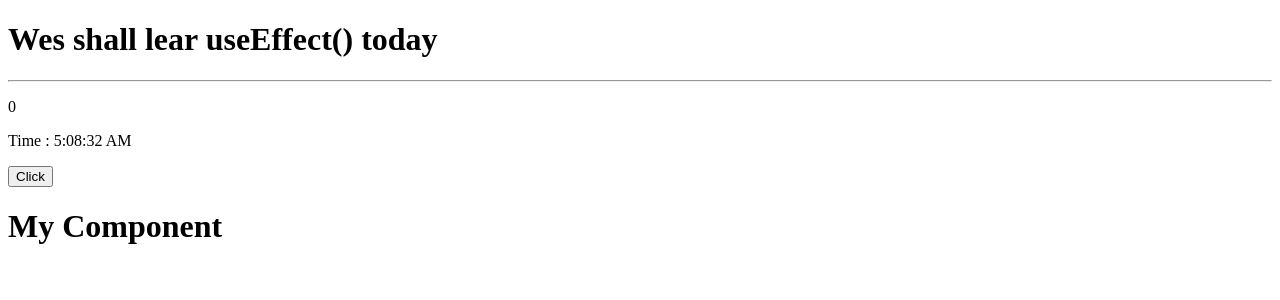
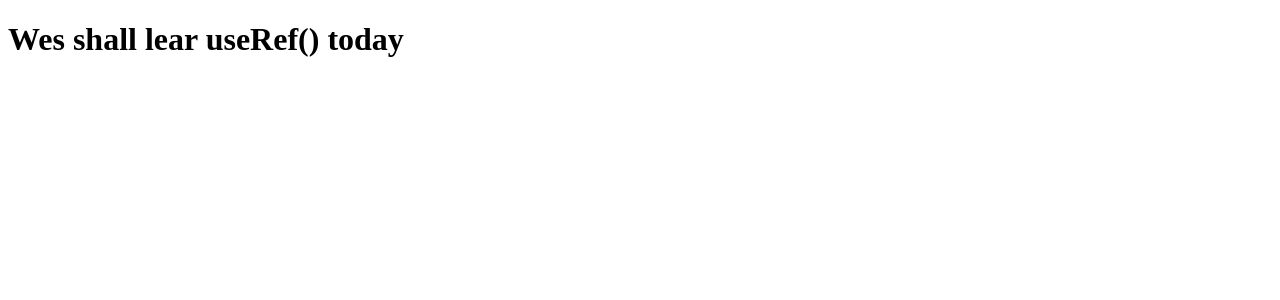
Before and after one commit to TRISHAN00/react-form-handling, a React (Create React App) app: page / in a window 1280 px wide. Shown: the top 300 px of the page. Built offline with nearby package versions, Linux system fonts and the light colour scheme.

Commit message:
starting to learn useRef

```diff
--- a/src/App.js
+++ b/src/App.js
@@ -1,13 +1,9 @@
 import React from 'react'
-import MyComponent from './components/MyComponent'
 
 function App () {
   return (
     <div className='app'>
-      <h1>Wes shall lear useEffect() today</h1>
-      {/* <MyComponentClass /> */}
-      <hr />
-      <MyComponent />
+      <h1>Wes shall lear useRef() today</h1>
     </div>
   )
 }
```
